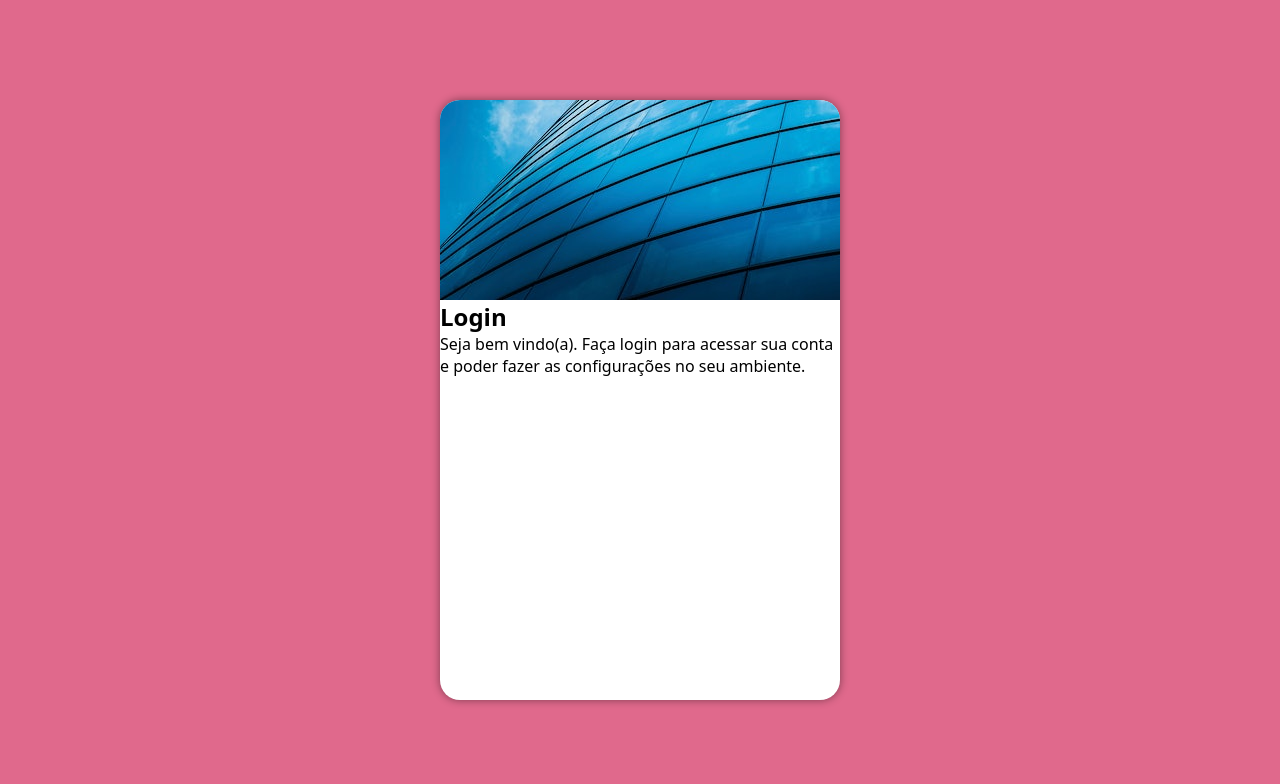
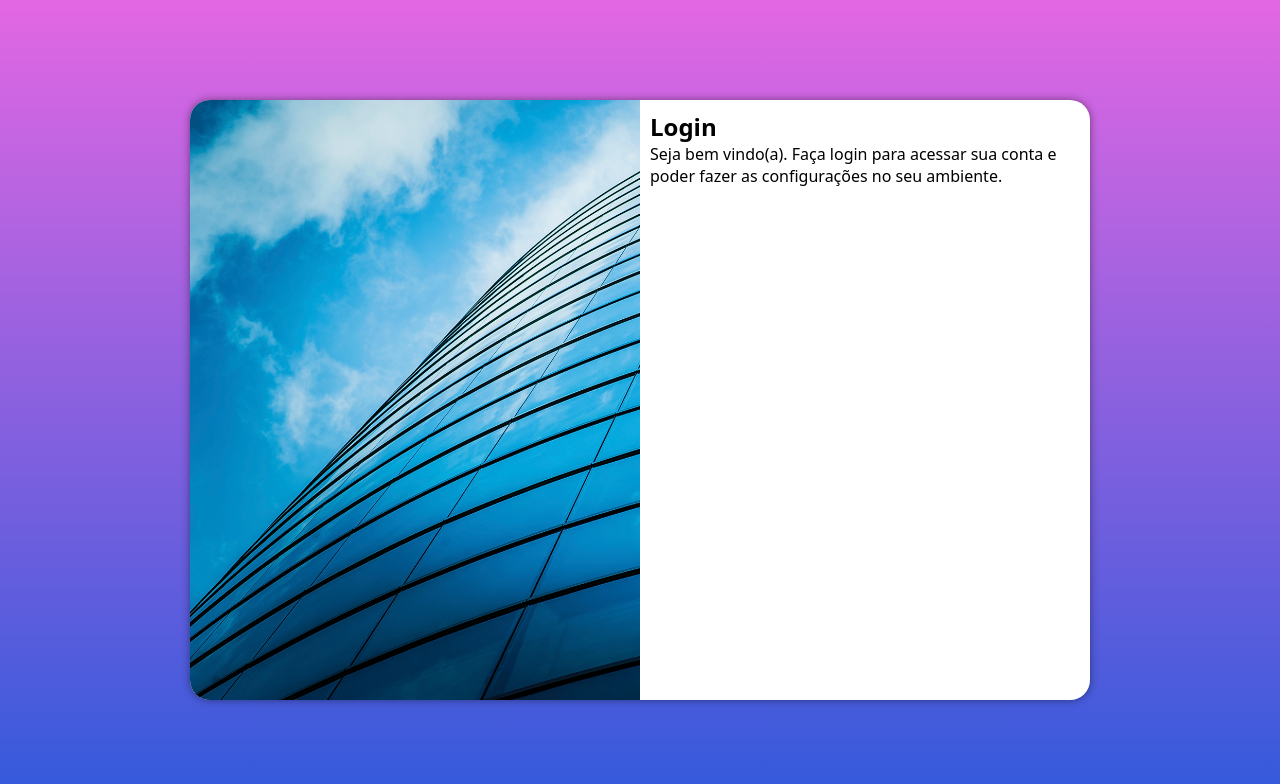
Before and after one commit to tiagoalbinomarcal/projeto-login, a plain HTML site: page index.html in a window 1280 px wide. Drawn offline with Linux system fonts and the light colour scheme.

Commit message:
Outras Media Queries

```diff
--- /dev/null
+++ b/css/mediaqueries.css
@@ -0,0 +1,50 @@
+@charset "utf-8";
+
+@media screen and (min-width: 600px){
+
+    body{
+        background-image: linear-gradient(to bottom, var(--rosa), var(--verde));
+    }
+
+    #login{
+        width: 80vw;
+
+    }
+
+    section#login > #imagem{
+        float: left;
+        width: 30%;
+        height: 100%;
+        background: url(../imagens/predio.jpg) center right;
+        background-size: cover;
+    }
+
+    section#login > #form{
+        float: right;
+        width: 70%;
+    }
+}
+
+@media screen and (min-width: 992px){
+    body{
+        background-image: linear-gradient(to bottom, var(--rosa), var(--verde));
+    }
+
+    #login{
+        width: 900px;
+
+    }
+
+    section#login > #imagem{
+        float: left;
+        width: 50%;
+        height: 100%;
+        background: url(../imagens/predio.jpg) left bottom;
+        background-size: cover;
+    }
+
+    section#login > #form{
+        float: right;
+        width: 50%;
+    }
+}
--- a/css/style.css
+++ b/css/style.css
@@ -6,8 +6,8 @@
 */
 
 :root{
-    --rosa: #E0698C;
-    --verde: #5FE1B7;
+    --rosa: #e367e3;
+    --verde: #325adb;
 }
 
 *{
@@ -18,7 +18,7 @@
 }
 
 body, html{
-    background-color: var(--rosa);
+    background-color: var(--verde);
     height: 100vh;
     width: 100vw;
 }
@@ -40,6 +40,12 @@ main > section{
     transform: translate(-50%, -50%);
     box-shadow: 0px 0px 8px rgba(0, 0, 0, 0.44);
 
+    transition: width .5s, height .5s;
+    transition-timing-function: ease;
+}
+
+div#form{
+    padding: 10px;
 }
 
 div#imagem{
--- a/index.html
+++ b/index.html
@@ -6,13 +6,14 @@
     <meta name="viewport" content="width=device-width, initial-scale=1.0">
     <title>Login</title>
     <link rel="stylesheet" href="css/style.css">
+    <link rel="stylesheet" href="css/mediaqueries.css">
 </head>
 <body>
     <main>
         <section id="login">
             <div id="imagem">
             </div>
-            <div>
+            <div id="form">
                 <h1>Login</h1>
                 <p>Seja bem vindo(a). Faça login para acessar sua conta e poder fazer as configurações no seu ambiente.</p>
                 <form action="login.js" method="post">
```
